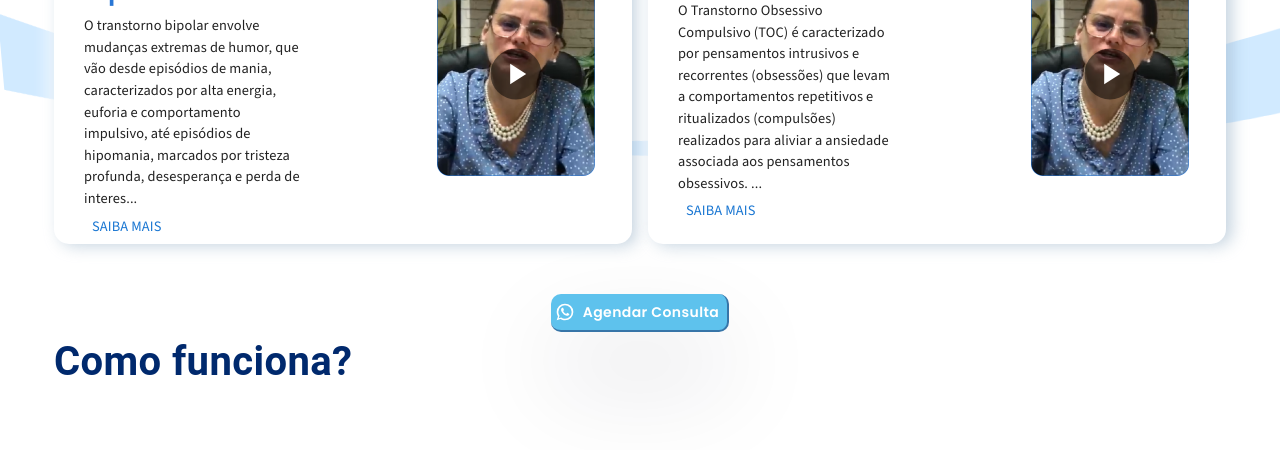
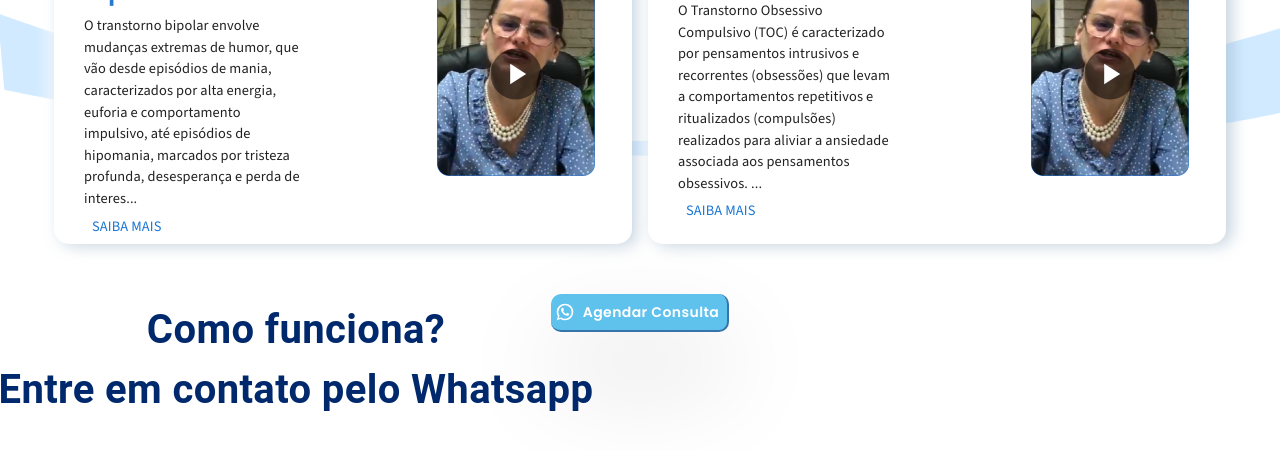
Before and after one commit to AlexandreNMota/greicy-lp, a React (Vite) app: page / in a window 1280 px wide. Shown: the part 1611-2061 px from the top of the page. Built offline with nearby package versions, Linux system fonts and the light colour scheme.

Commit message:
pseudo-carrossel-version

```diff
--- a/src/pages/why-it-works/index.tsx
+++ b/src/pages/why-it-works/index.tsx
@@ -4,13 +4,16 @@ import { Section } from "../../components";
 export const WhyItWorks = () => {
   return (
     <Section id="como-funciona-section">
-      <Grid container spacing={2}>
-        <Grid item xs={0.5}></Grid>
-        <Grid item xs={11}>
-          <Grid container>
-            <Grid item xs={6}>
-              <Grid container>
-                <Grid item xs={12}>
+      <Grid container spacing={4}>
+        <Grid
+          xs={6}
+          sx={{
+            display: "flex",
+            flexDirection: "column",
+            alignItems: "center",
+            justifyContent: "center",
+          }}
+        >
           <Typography
             sx={{
               color: "#00296D",
@@ -20,13 +23,17 @@ export const WhyItWorks = () => {
           >
             Como funciona?
           </Typography>
+          <Typography
+            sx={{
+              color: "#00296D",
+              fontSize: "40px",
+              fontWeight: "bold",
+            }}
+          >
+            Entre em contato pelo Whatsapp
+          </Typography>
         </Grid>
-              </Grid>
-            </Grid>
-            <Grid item xs={6}></Grid>
-          </Grid>
-        </Grid>
-        <Grid item xs={0.5}></Grid>
+        <Grid xs={6}></Grid>
       </Grid>
     </Section>
   );
```
Lines whose indentation alone changed are shown as unchanged.
